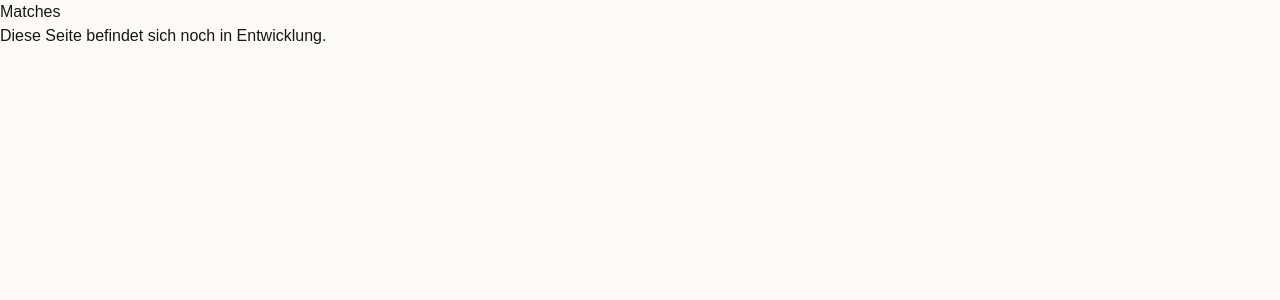
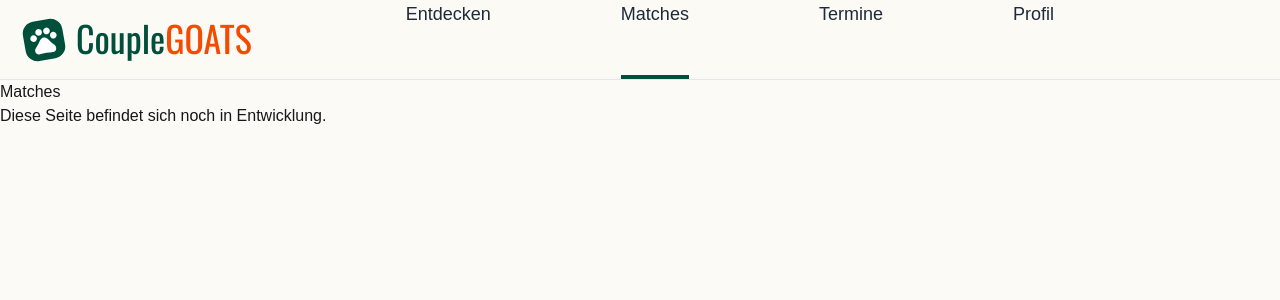
Before and after one commit to ImConsti/CoupleGOATS, a Next.js app in the folder apps/frontend/: page /user/matches in a window 1280 px wide. Shown: the top 300 px of the page. Built offline with nearby package versions, Linux system fonts and the light colour scheme.

Commit message:
Add NavigationBar component with dynamic routing for user and shelter types

```diff
--- a/apps/frontend/src/app/shelter/animals/page.tsx
+++ b/apps/frontend/src/app/shelter/animals/page.tsx
@@ -1,8 +1,10 @@
 import "../../globals.css";
+import NavigationBar from "@/components/navigationBar";
 
 export default function AnimalsPage() {
     return (
         <main>
+            <NavigationBar userType="shelter"/>
             <h1>Animals</h1>
             <p>Diese Seite befindet sich noch in Entwicklung.</p>
         </main>
--- a/apps/frontend/src/app/shelter/appointments/page.tsx
+++ b/apps/frontend/src/app/shelter/appointments/page.tsx
@@ -1,8 +1,10 @@
 import "../../globals.css";
+import NavigationBar from "@/components/navigationBar";
 
 export default function AppointmentsPage() {
     return (
         <main>
+            <NavigationBar userType="shelter"/>
             <h1>Appointments</h1>
             <p>Diese Seite befindet sich noch in Entwicklung.</p>
         </main>
--- a/apps/frontend/src/app/shelter/overview/page.tsx
+++ b/apps/frontend/src/app/shelter/overview/page.tsx
@@ -1,8 +1,10 @@
 import "../../globals.css";
+import NavigationBar from "@/components/navigationBar";
 
 export default function OverviewPage() {
     return (
         <main>
+            <NavigationBar userType="shelter"/>
             <h1>Overview</h1>
             <p>Diese Seite befindet sich noch in Entwicklung.</p>
         </main>
--- a/apps/frontend/src/app/shelter/profile/page.tsx
+++ b/apps/frontend/src/app/shelter/profile/page.tsx
@@ -1,8 +1,10 @@
 import "../../globals.css";
+import NavigationBar from "@/components/navigationBar";
 
 export default function ProfilePage() {
     return (
         <main>
+            <NavigationBar userType="shelter"/>
             <h1>Profile</h1>
             <p>Diese Seite befindet sich noch in Entwicklung.</p>
         </main>
--- a/apps/frontend/src/app/user/appointments/page.tsx
+++ b/apps/frontend/src/app/user/appointments/page.tsx
@@ -1,8 +1,10 @@
 import "../../globals.css";
+import NavigationBar from "@/components/navigationBar";
 
 export default function AppointmentsPage() {
     return (
         <main>
+            <NavigationBar userType="user"/>
             <h1>Appointments</h1>
             <p>Diese Seite befindet sich noch in Entwicklung.</p>
         </main>
--- a/apps/frontend/src/app/user/discover/page.tsx
+++ b/apps/frontend/src/app/user/discover/page.tsx
@@ -4,7 +4,7 @@ import NavigationBar from "@/components/navigationBar";
 export default function DiscoverPage() {
     return (
         <main>
-            <NavigationBar/>
+            <NavigationBar userType="user"/>
             <h1>Discover</h1>
             <p>Diese Seite befindet sich noch in Entwicklung.</p>
         </main>
--- a/apps/frontend/src/app/user/matches/page.tsx
+++ b/apps/frontend/src/app/user/matches/page.tsx
@@ -1,8 +1,10 @@
 import "../../globals.css";
+import NavigationBar from "@/components/navigationBar";
 
 export default function MatchesPage() {
     return (
         <main>
+            <NavigationBar userType="user"/>
             <h1>Matches</h1>
             <p>Diese Seite befindet sich noch in Entwicklung.</p>
         </main>
--- a/apps/frontend/src/app/user/profile/page.tsx
+++ b/apps/frontend/src/app/user/profile/page.tsx
@@ -1,8 +1,10 @@
 import "../../globals.css";
+import NavigationBar from "@/components/navigationBar";
 
 export default function ProfilePage() {
     return (
         <main>
+            <NavigationBar userType="user"/>
             <h1>Profile</h1>
             <p>Diese Seite befindet sich noch in Entwicklung.</p>
         </main>
--- a/apps/frontend/src/components/navigationBar.css
+++ b/apps/frontend/src/components/navigationBar.css
@@ -1,7 +1,11 @@
 @import "tailwindcss";
 
 .navbar {
-    @apply bg-[#FBFAF5] w-full h-20 border-b border-gray-200;
+    @apply bg-[#FBFAF5] w-full h-20 border-b border-gray-200 flex items-center;
+}
+
+.navbarLogo {
+    @apply h-full flex items-center gap-3 px-6 shrink-0;
 }
 
 .navbarContent {
@@ -23,3 +27,15 @@
 .iconDiv {
     @apply bg-emerald-900 p-3 rounded-xl flex items-center justify-center w-10 h-10 shrink-0 rotate-350;
 }
+
+.navbarItemGroup {
+    @apply flex-1 h-full flex items-center justify-evenly pr-24;
+}
+
+.navItem {
+    @apply cursor-pointer text-lg font-medium text-gray-800 hover:text-orange-600 transition-colors h-full;
+}
+
+.selectedTab{
+    @apply border-b-4 border-emerald-900;
+}
--- a/apps/frontend/src/components/navigationBar.tsx
+++ b/apps/frontend/src/components/navigationBar.tsx
@@ -1,11 +1,25 @@
 "use client";
 
+import {useRouter, usePathname } from "next/navigation";
 import "./navigationBar.css";
 
-export default function NavigationBar() {
+type NavBarAttributes = {userType: "user" | "shelter"};
+
+export default function NavigationBar({userType}:NavBarAttributes) {
+
+    const router = useRouter();
+    const pathName = usePathname();
+    const isUser = userType === "user";
+
+    const basePath = isUser ? "/user" : "/shelter";
+
+    const firstPath  = isUser ? `${basePath}/discover` : `${basePath}/overview`;
+    const secondPath = isUser ? `${basePath}/matches`  : `${basePath}/animals`;
+
     return (
         <nav className="navbar">
-            <div className="navbarContent">
+
+            <div className="navbarLogo">
                 <div className="iconDiv">
                     <img src="/paw.svg" alt="Paw Icon" className="w-6 h-6 scale-200"/>
                 </div>
@@ -15,6 +29,21 @@ export default function NavigationBar() {
                     <span className="coupleGoatsFont orangeFont text-4xl">GOATS</span>
                 </h1>
             </div>
+
+            <div className="navbarItemGroup">
+                <div className={pathName === firstPath ? "navItem selectedTab" : "navItem"} onClick={()=>router.push(firstPath)}>
+                    <p>{isUser ? "Entdecken" : "Übersicht"}</p>
+                </div>
+                <div className={pathName === secondPath ? "navItem selectedTab" : "navItem"} onClick={()=>router.push(secondPath)}>
+                    <p>{isUser ? "Matches" : "Tiere"}</p>
+                </div>
+                <div className={pathName === basePath+"/appointments" ? "navItem selectedTab" : "navItem"} onClick={()=>router.push(`${basePath}/appointments`)}>
+                    <p>Termine</p>
+                </div>
+                <div className={pathName === basePath+"/profile" ? "navItem selectedTab" : "navItem"} onClick={()=>router.push(`${basePath}/profile`)}>
+                    <p>Profil</p>
+                </div>
+            </div>
         </nav>
     );
 }
```
